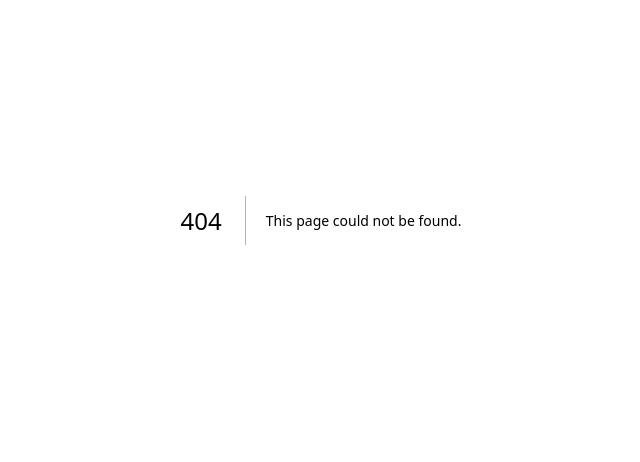
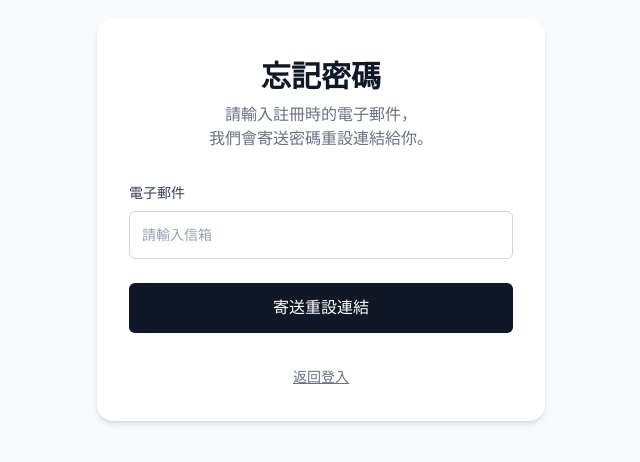
Before and after one commit to gv8899/Wellmade, a Next.js app in the folder frontend/: page /forgot-password in a window 1280 px wide. Before the commit this address had no page. Shown: the part 180-642 px from the top of the page, without its empty margins (319-959 px from the left). Built offline with nearby package versions, Linux system fonts and the light colour scheme.

Commit message:
會員頁、忘記密碼頁面 OK

```diff
--- /dev/null
+++ b/frontend/src/app/forgot-password/page.tsx
@@ -0,0 +1,74 @@
+"use client";
+import React, { useState } from "react";
+
+export default function ForgotPasswordPage() {
+  const [email, setEmail] = useState("");
+  const [submitted, setSubmitted] = useState(false);
+  const [loading, setLoading] = useState(false);
+  const [error, setError] = useState<string | null>(null);
+
+  const handleSubmit = async (e: React.FormEvent) => {
+    e.preventDefault();
+    setLoading(true);
+    setError(null);
+    // TODO: Replace with real API call
+    await new Promise((res) => setTimeout(res, 800));
+    if (email.match(/^[^@\s]+@[^@\s]+\.[^@\s]+$/)) {
+      setSubmitted(true);
+    } else {
+      setError("請輸入有效的電子郵件");
+    }
+    setLoading(false);
+  };
+
+  return (
+    <div className="min-h-screen flex items-center justify-center bg-gray-50 py-12 px-4 sm:px-6 lg:px-8">
+      <div className="max-w-md w-full space-y-8 bg-white p-8 rounded-2xl shadow-md">
+        <div>
+          <h2 className="mt-2 text-center text-3xl font-extrabold text-gray-900">忘記密碼</h2>
+          <p className="mt-2 text-center text-gray-500 text-base">
+  請輸入註冊時的電子郵件，<br />
+  我們會寄送密碼重設連結給你。
+</p>
+        </div>
+        {submitted ? (
+          <div className="text-center text-green-600 text-base font-medium py-8">
+            已寄送密碼重設信件，請至信箱收信並依照指示完成密碼重設。
+          </div>
+        ) : (
+          <form className="mt-8 space-y-6" onSubmit={handleSubmit}>
+            <div className="mb-6">
+              <label htmlFor="email" className="block text-sm font-medium text-gray-700">
+                電子郵件
+              </label>
+              <input
+                id="email"
+                name="email"
+                type="email"
+                autoComplete="email"
+                required
+                value={email}
+                onChange={e => setEmail(e.target.value)}
+                className="appearance-none rounded-md relative block w-full px-3 py-4 border border-gray-300 placeholder-gray-400 focus:outline-none focus:ring-gray-500 focus:border-gray-500 focus:z-10 sm:text-sm h-12 mt-2"
+                placeholder="請輸入信箱"
+              />
+            </div>
+            {error && <div className="text-red-500 text-sm text-center">{error}</div>}
+            <div>
+              <button
+                type="submit"
+                disabled={loading}
+                className="group relative w-full flex justify-center py-3 px-4 border border-transparent text-base font-medium rounded-md text-white bg-gray-900 hover:bg-gray-700 focus:outline-none focus:ring-2 focus:ring-offset-2 focus:ring-gray-500 disabled:opacity-50"
+              >
+                {loading ? "寄送中..." : "寄送重設連結"}
+              </button>
+            </div>
+          </form>
+        )}
+        <div className="text-center mt-8">
+          <a href="/login" className="text-gray-500 hover:text-gray-800 underline text-sm transition">返回登入</a>
+        </div>
+      </div>
+    </div>
+  );
+}
--- a/frontend/src/app/login/page.tsx
+++ b/frontend/src/app/login/page.tsx
@@ -38,7 +38,7 @@ export default function LoginPage() {
           <h2 className="mt-2 text-center text-3xl font-extrabold text-gray-900">會員登入</h2>
         </div>
         <form className="mt-8 space-y-6" onSubmit={handleSubmit}>
-          <div className="rounded-md shadow-sm -space-y-px">
+          <div className="space-y-6">
             <div className="mb-6">
               <label htmlFor="email" className="block text-sm font-medium text-gray-700">
                 電子郵件
@@ -51,8 +51,8 @@ export default function LoginPage() {
                 required
                 value={form.email}
                 onChange={handleChange}
-                className="appearance-none rounded-md relative block w-full px-3 py-4 border border-gray-300 placeholder-gray-400 focus:outline-none focus:ring-gray-500 focus:border-gray-500 focus:z-10 sm:text-sm h-12"
-                placeholder="you@example.com"
+                className="appearance-none rounded-md relative block w-full px-3 py-4 border border-gray-300 placeholder-gray-400 focus:outline-none focus:ring-gray-500 focus:border-gray-500 focus:z-10 sm:text-sm h-12 mt-2"
+                placeholder="請輸入信箱"
               />
             </div>
             <div>
@@ -67,9 +67,12 @@ export default function LoginPage() {
                 required
                 value={form.password}
                 onChange={handleChange}
-                className="appearance-none rounded-md relative block w-full px-3 py-4 border border-gray-300 placeholder-gray-400 focus:outline-none focus:ring-gray-500 focus:border-gray-500 focus:z-10 sm:text-sm h-12"
+                className="appearance-none rounded-md relative block w-full px-3 py-4 border border-gray-300 placeholder-gray-400 focus:outline-none focus:ring-gray-500 focus:border-gray-500 focus:z-10 sm:text-sm h-12 mt-2"
                 placeholder="請輸入密碼"
               />
+              <div className="text-right mt-2">
+                <a href="/forgot-password" className="text-sm text-gray-500 hover:text-gray-800 underline transition">忘記密碼？</a>
+              </div>
             </div>
           </div>
           {error && <div className="text-red-500 text-sm text-center">{error}</div>}
```
